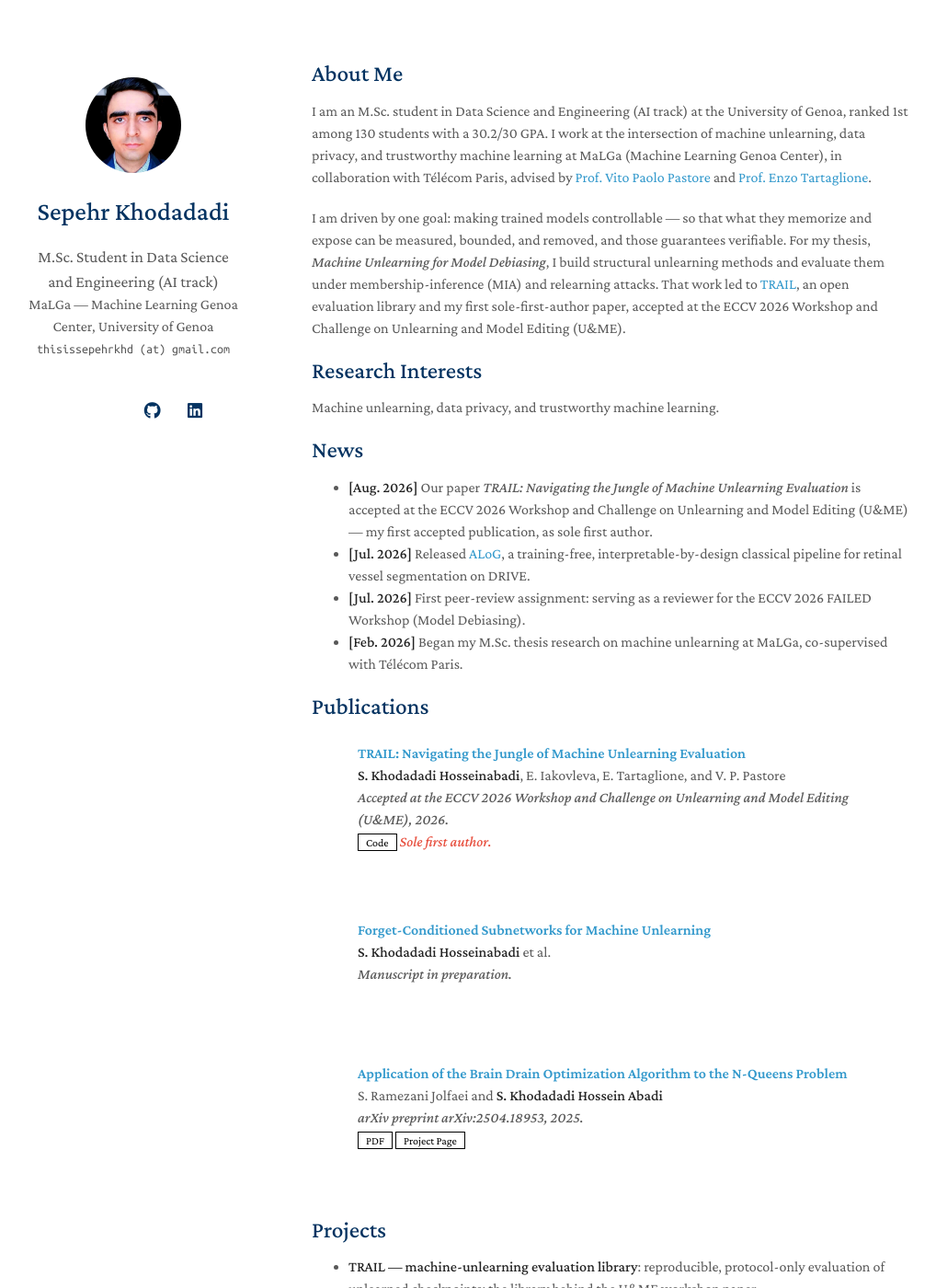
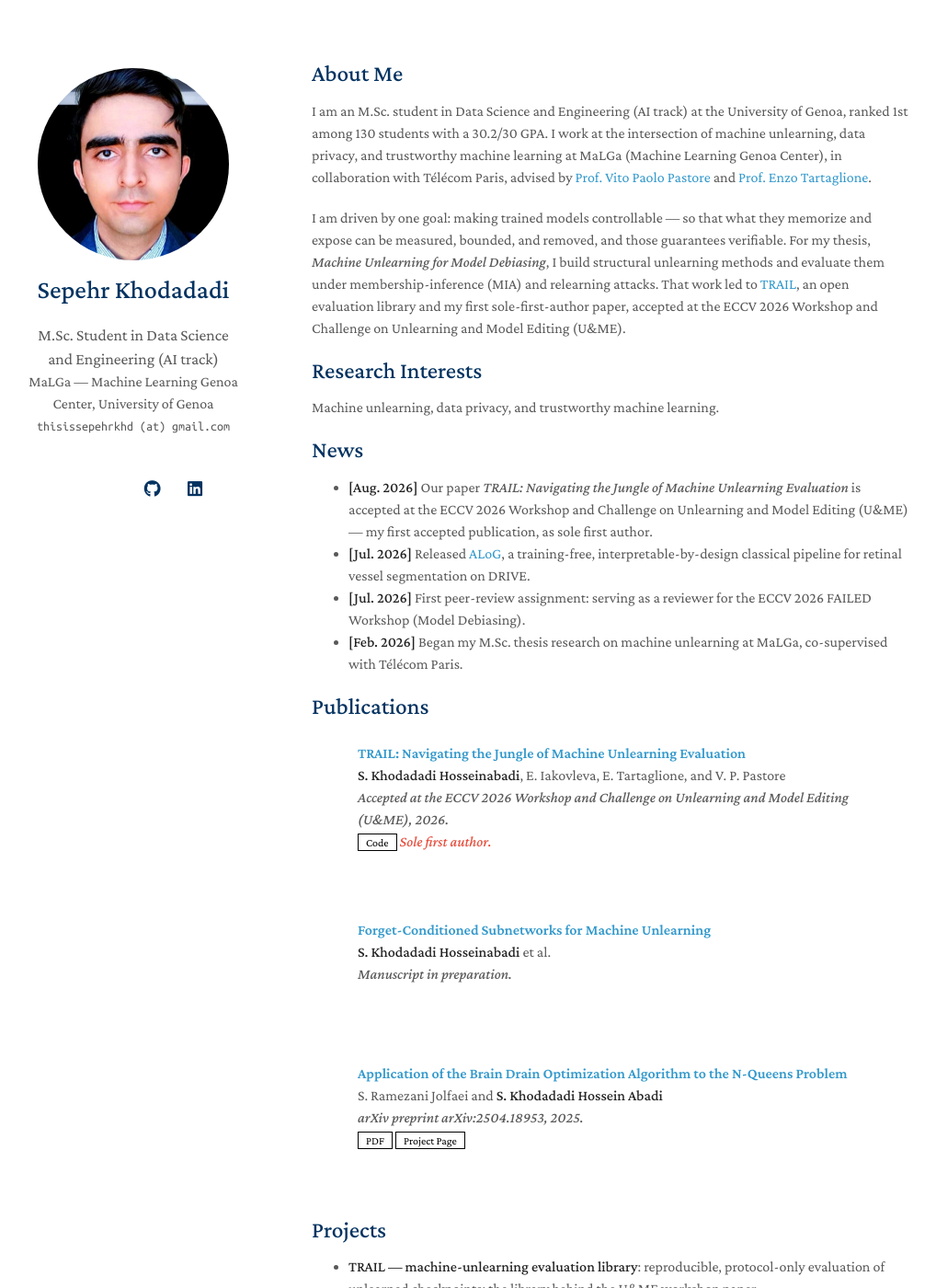
Before and after one commit to sepehrkdi/sepehrkdi.github.io, a Jekyll site: the page built from index.md, in a window 1280 px wide and 1400 px high. Shown: the whole window at 92% size, without its empty margins (131-1149 px from the left). Built offline with Jekyll 4.4.1, drawn with Linux system fonts in a browser that asks for light colours; a style sheet for code colours, icons or effects is not loaded; our own code applies the rules of GitHub Pages for plain Markdown files.

Commit message:
Fix avatar sizing: resize the live .image.avatar img rule (90%, 10px padding)
The '#header .image.avatar' width rule never matched — the layout's <header>
tag has no id — so 8em/10em/20em edits there had no effect. The photo is
sized by '.image.avatar img' as a percentage of the 232px header column.

```diff
--- a/_sass/minimal-light-no-dark-mode.scss
+++ b/_sass/minimal-light-no-dark-mode.scss
@@ -169,8 +169,11 @@ papertitle {
 
       .image.avatar img {
         border-radius: 100%;
-        width: 45%;
-        padding: 20px;
+        // NOTE: this is the rule that actually sizes the photo — the layout's
+        // <header> has no id, so the "#header .image.avatar" width rule below
+        // never matches. Percentage is relative to the 232px header column.
+        width: 90%;
+        padding: 10px;
         // border: 1px solid #ddd;
         // padding: 3px;
         // box-shadow: 0 -1px 5px 1px rgba(200, 200, 200, 0.3);
--- a/_sass/minimal-light.scss
+++ b/_sass/minimal-light.scss
@@ -216,8 +216,11 @@ papertitle {
 
       .image.avatar img {
         border-radius: 100%;
-        width: 45%;
-        padding: 20px;
+        // NOTE: this is the rule that actually sizes the photo — the layout's
+        // <header> has no id, so the "#header .image.avatar" width rule below
+        // never matches. Percentage is relative to the 232px header column.
+        width: 90%;
+        padding: 10px;
         // border: 1px solid #ddd;
         // padding: 3px;
         // box-shadow: 0 -1px 5px 1px rgba(200, 200, 200, 0.3);
```
